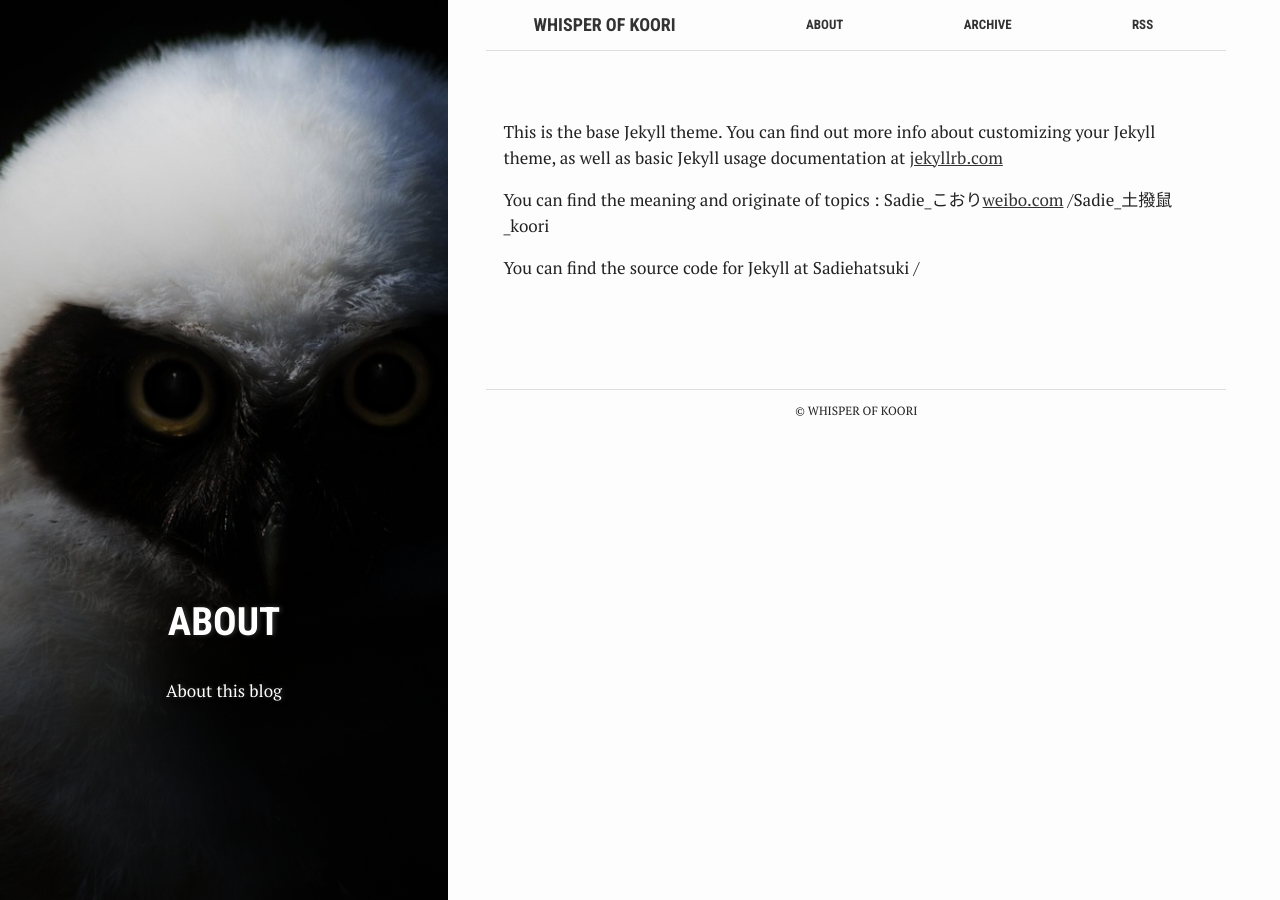
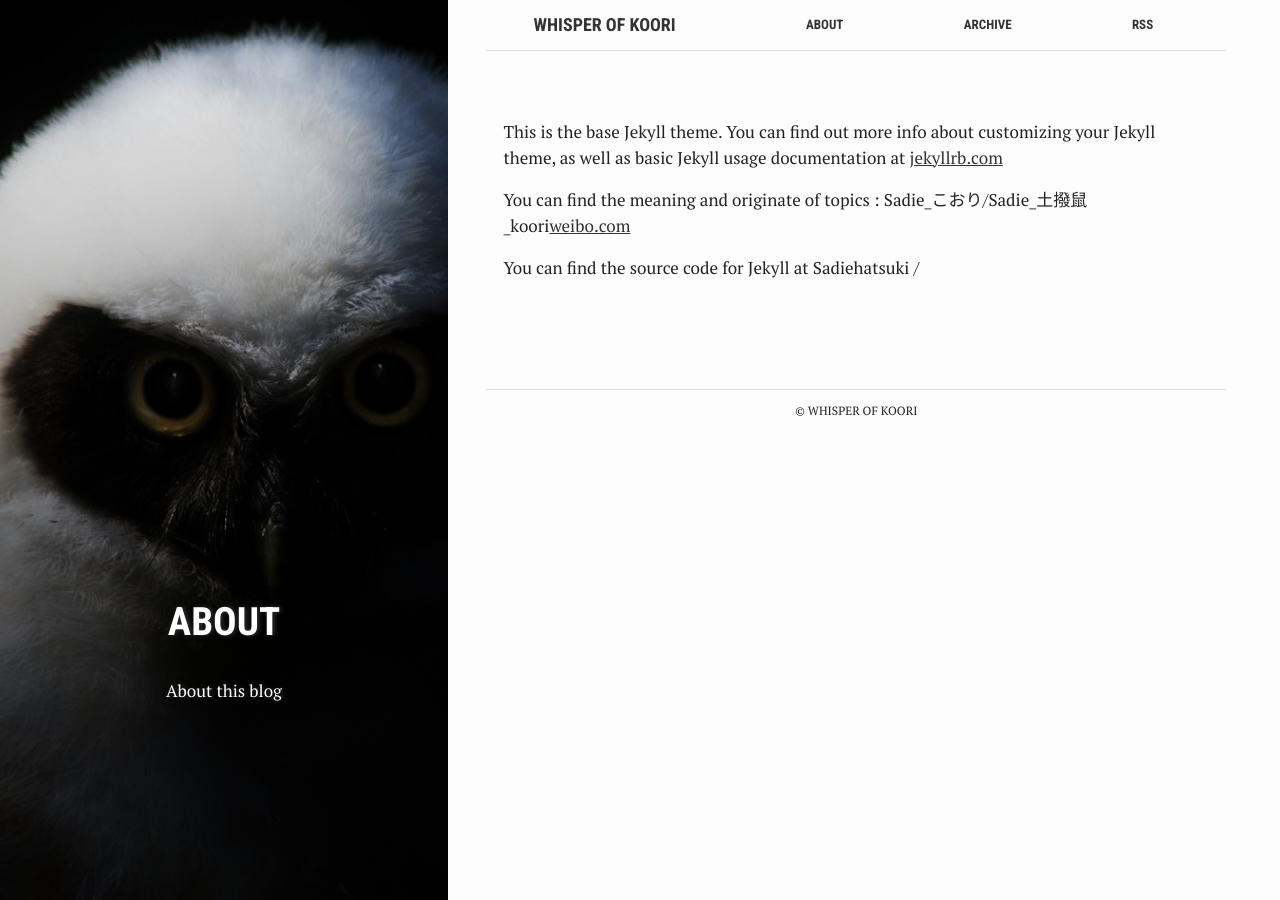
Before and after one commit to SadieKoori/Sadie.github.io, a Jekyll site: the page built from about.md, in a window 1280 px wide. Built offline with Jekyll 4.4.1, drawn with Linux system fonts in a browser that asks for light colours; Markdown is read by kramdown in place of the engine named in the settings.

```diff
--- a/about.md
+++ b/about.md
@@ -11,7 +11,7 @@ active: about
 This is the base Jekyll theme. You can find out more info about customizing your Jekyll theme, as well as basic Jekyll usage documentation at [jekyllrb.com](http://jekyllrb.com/)
 
 You can find the meaning and originate of topics :
-{{site.twitter_username}}[weibo.com](https://weibo.com/3626604222/profile?profile_ftype=1&is_all=1#_0) /{{site.weibo_username}}
+{{site.twitter_username}}/{{site.weibo_username}}[weibo.com](https://weibo.com/3626604222/profile?profile_ftype=1&is_all=1#_0)
 
 
 You can find the source code for Jekyll at
```
